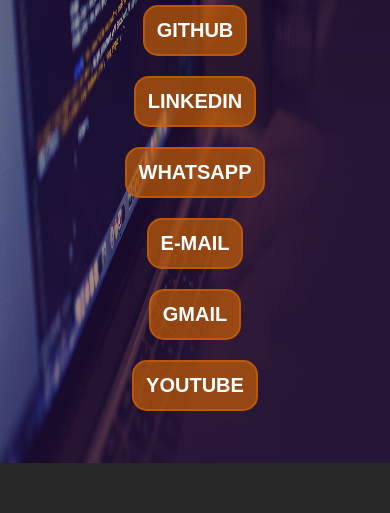
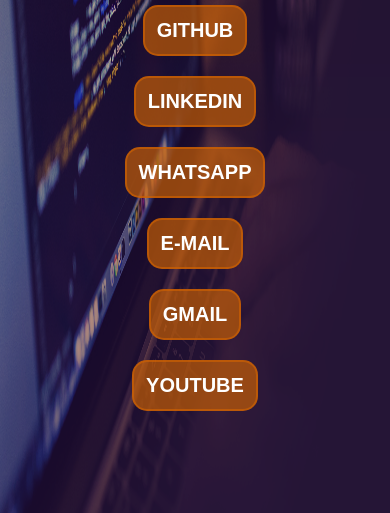
Before and after one commit to LuanRibeiro0/redes-atualizadas, a plain HTML site: page index.html in a window 390 px wide. Shown: the part 387-900 px from the top of the page. Before the commit the page ends 850 px from the top, so only its background shows below. Drawn offline with Linux system fonts and the light colour scheme.

Commit message:
Update responsive.css

```diff
--- a/css/responsive.css
+++ b/css/responsive.css
@@ -1,7 +1,7 @@
 @media screen and (max-width:768px){
     .img-fundo img{
         width: 100%;
-        height: 850px;
+        height: 900px;
     }
 
 }
@@ -9,7 +9,7 @@
 @media screen and (max-width:426px){
     .img-fundo img{
         width: 100%;
-        height: 850px;
+        height: 900px;
     }
 
 }
```
